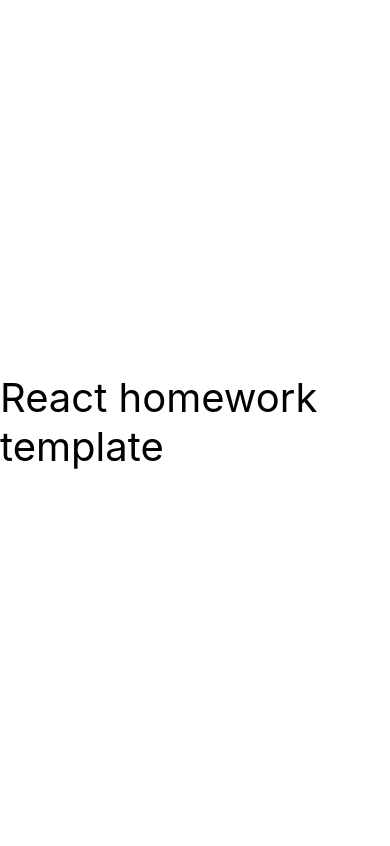
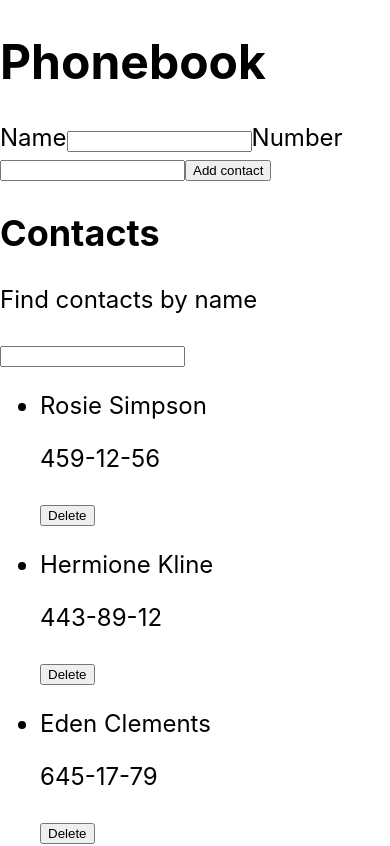
Before and after one commit to Bilyk88/goit-react-hw-02-phonebook, a React (Create React App) app: page / in a window 390 px wide. Shown: the top 846 px of the page. Built offline with nearby package versions, Linux system fonts and the light colour scheme.

Commit message:
Phonebook

```diff
--- a/src/components/App.jsx
+++ b/src/components/App.jsx
@@ -1,16 +1,33 @@
-export const App = () => {
+import { Component } from 'react';
+import { ContactList } from './Contacts/ContactList';
+import contacts from '../contacts.json';
+import { Filter } from './Filter/Filter';
+import { ContactForm } from './ContactForm/ContactForm';
+
+export class App extends Component {
+  state = {
+    contacts: [],
+    filter: '',
+  };
+
+  render() {
     return (
       <div
         style={{
           height: '100vh',
-        display: 'flex',
-        justifyContent: 'center',
-        alignItems: 'center',
-        fontSize: 40,
-        color: '#010101'
+          // display: 'flex',
+          // justifyContent: 'center',
+          // alignItems: 'center',
+          fontSize: 24,
+          color: '#010101',
         }}
       >
-      React homework template
+        <h1>Phonebook</h1>
+        <ContactForm />
+        <h2>Contacts</h2>
+        <Filter />
+        <ContactList contacts={contacts} />
       </div>
     );
-};
+  }
+}
--- /dev/null
+++ b/src/components/ContactForm/ContactForm.jsx
@@ -0,0 +1,15 @@
+export const ContactForm = () => {
+  return (
+    <form action="submit">
+      <label>
+        Name
+        <input type="text" name="name" required />
+      </label>
+      <label>
+        Number
+        <input type="tel" name="number" required />
+      </label>
+      <button type="submit">Add contact</button>
+    </form>
+  );
+};
--- /dev/null
+++ b/src/components/Contacts/ContactItem.jsx
@@ -0,0 +1,9 @@
+export const ContactItem = ({ id, name, number }) => {
+  return (
+    <li key={id}>
+      <p>{name}</p>
+      <p>{number}</p>
+      <button type="button">Delete</button>
+    </li>
+  );
+};
--- /dev/null
+++ b/src/components/Contacts/ContactList.jsx
@@ -0,0 +1,11 @@
+import { ContactItem } from './ContactItem';
+
+export const ContactList = ({ contacts }) => {
+  return (
+    <ul>
+      {contacts.map(({ id, name, number }) => {
+        return <ContactItem key={id} name={name} number={number} />;
+      })}
+    </ul>
+  );
+};
--- /dev/null
+++ b/src/components/Filter/Filter.jsx
@@ -0,0 +1,8 @@
+export const Filter = () => {
+  return (
+    <>
+      <p>Find contacts by name</p>
+      <input type="text" />
+    </>
+  );
+};
--- /dev/null
+++ b/src/contacts.json
@@ -0,0 +1,6 @@
+[
+    {"id": "id-1", "name": "Rosie Simpson", "number": "459-12-56"},
+    {"id": "id-2", "name": "Hermione Kline", "number": "443-89-12"},
+    {"id": "id-3", "name": "Eden Clements", "number": "645-17-79"},
+    {"id": "id-4", "name": "Annie Copeland", "number": "227-91-26"}
+  ]
```
Lines whose indentation alone changed are shown as unchanged.
